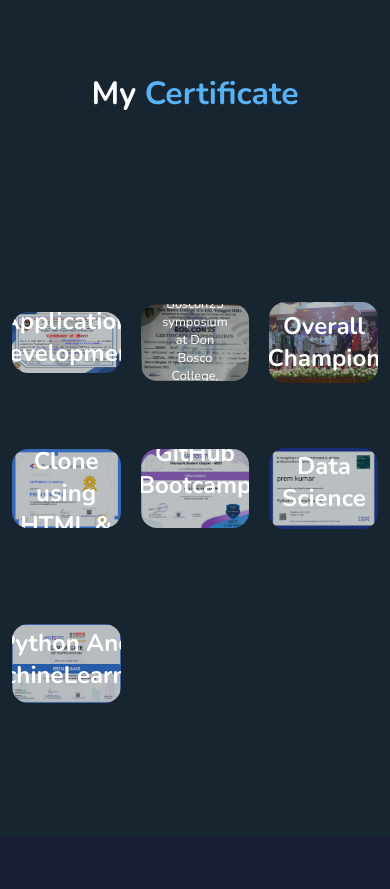
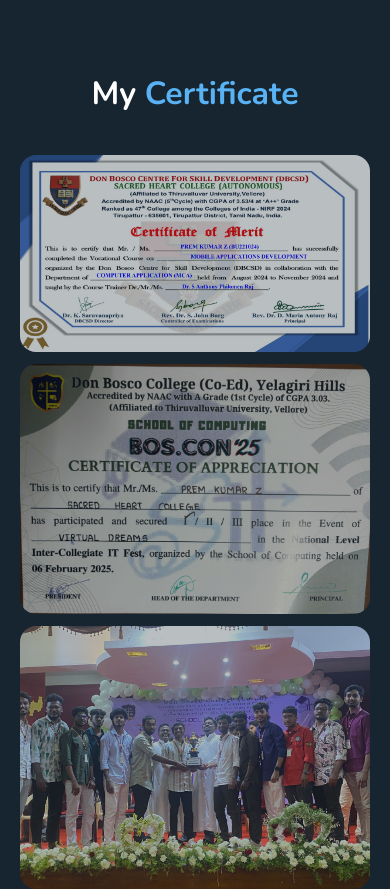
Before and after one commit to Premkumar2804/Prem-Portfolio, a plain HTML site: page index.html in a window 390 px wide. Shown: the part 5480-6369 px from the top of the page. Drawn offline with nearby package versions, Linux system fonts and the light colour scheme.

Commit message:
Edited the certificate section

```diff
--- a/style.css
+++ b/style.css
@@ -555,7 +555,7 @@ section {
     font-size: 1.3em;
     margin: 1rem 0 3rem;
 }
-.Certificate{
+   .Certificate{
     background: var(--snd-bf-color);
 
 }
@@ -874,6 +874,92 @@ section {
     }
 
 }
+/* Certifica mobile responsive */
+/* 🌐 Default Desktop / Large Screens */
+.certificate-container {
+  display: grid;
+  grid-template-columns: repeat(3, 1fr);
+  align-items: center;
+  gap: 2.5rem;
+}
+
+/* 📱 Tablets (max-width: 1024px) */
+@media (max-width: 1024px) {
+  .certificate-container {
+    grid-template-columns: repeat(2, 1fr);
+    gap: 2rem;
+  }
+
+  .certificate-layer h4 {
+    font-size: 2.2rem;
+  }
+
+  .certificate-layer p {
+    font-size: 1.3rem;
+  }
+}
+
+/* 📱 Mobile (max-width: 768px) */
+/* 🌐 Default (Desktop / Large Screens) */
+.certificate-container {
+  display: grid;
+  grid-template-columns: repeat(3, 1fr);
+  gap: 2.5rem;
+  align-items: center;
+}
+
+/* 📱 Tablets (<= 1024px) */
+@media (max-width: 1024px) {
+  .certificate-container {
+    grid-template-columns: repeat(2, 1fr);
+    gap: 2rem;
+  }
+}
+
+/* 📱 Mobile (<= 768px) */
+@media (max-width: 768px) {
+  .certificate-container {
+    grid-template-columns: 1fr;  /* single column */
+    gap: 1.5rem;
+    padding: 1rem;
+  }
+
+  .certificate-box {
+    width: 100%;       /* Take full width of parent */
+    max-width: 100%;   /* Prevent overflow */
+  }
+
+  .certificate-box img {
+    width: 100%;       /* Image scales with parent */
+    height: auto;      /* Maintain aspect ratio */
+    object-fit: contain;
+  }
+
+  .certificate-layer {
+    padding: 0 1.5rem; /* Smaller padding for text */
+  }
+
+  .certificate-layer h4 {
+    font-size: 1.6rem;
+  }
+
+  .certificate-layer p {
+    font-size: 2.5rem;
+  }
+}
+
+/* 📱 Very Small Phones (<= 480px) */
+@media (max-width: 480px) {
+  .certificate-layer h4 {
+    font-size: 1.4rem;
+  }
+
+  .certificate-layer p {
+    font-size: 1rem;
+  }
+}
+
+/* end */
 @media(max-width:450px){
     html{
         font-size: 50%;
```
